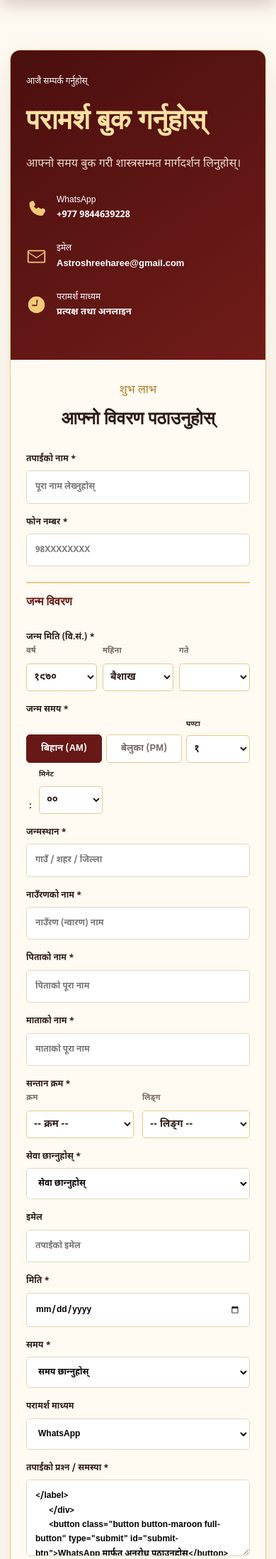
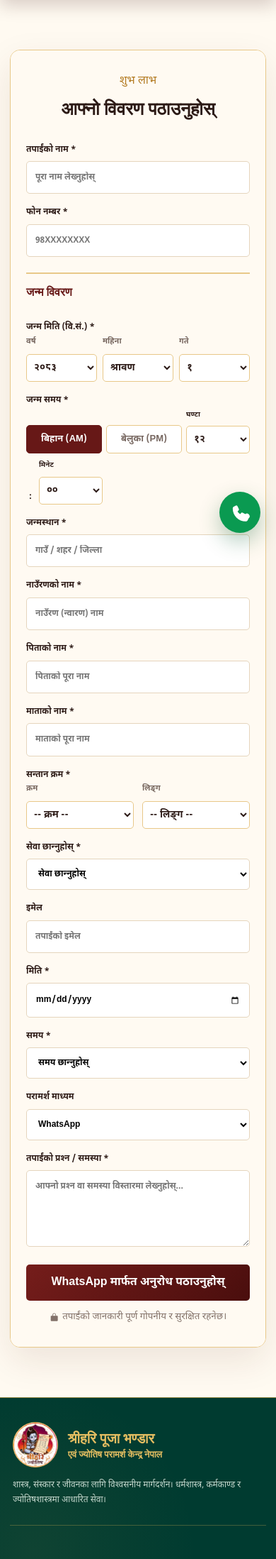
Before and after one commit to devbaratnp/astro-website, a PHP site: page /appointment in a window 390 px wide. Shown: the part 71-2268 px from the top of the page at 71% size. Run offline with PHP 8.4, Linux system fonts and the light colour scheme; lists and menus that the app fills with data are empty; some web fonts are replaced.

Commit message:
fix: self-closing textarea bug in appointment form, hide contact card on mobile

```diff
--- a/appointment.php
+++ b/appointment.php
@@ -157,7 +157,7 @@ renderPublicHeader(
           <option value="phone">Phone</option>
           <option value="inperson">प्रत्यक्ष</option>
         </select></label>
-        <label class="full">तपाईंको प्रश्न / समस्या *<textarea name="message" required rows="4" placeholder="आफ्नो प्रश्न वा समस्या विस्तारमा लेख्नुहोस्..." /></label>
+        <label class="full">तपाईंको प्रश्न / समस्या *<textarea name="message" required rows="4" placeholder="आफ्नो प्रश्न वा समस्या विस्तारमा लेख्नुहोस्..."></textarea></label>
       </div>
       <button class="button button-maroon full-button" type="submit" id="submit-btn">WhatsApp मार्फत अनुरोध पठाउनुहोस्</button>
       <p id="success-msg" class="success" style="display:none"></p>
--- a/assets/css/pages/forms.css
+++ b/assets/css/pages/forms.css
@@ -198,7 +198,9 @@
 }
 
 @media (max-width: 820px) {
-  .contact-grid, .payment-layout { grid-template-columns: 1fr; }
+  .contact-grid { grid-template-columns: 1fr; }
+  .contact-card { display: none; }
+  .payment-layout { grid-template-columns: 1fr; }
   .result-grid { grid-template-columns: 1fr 1fr; }
 }
 
```
